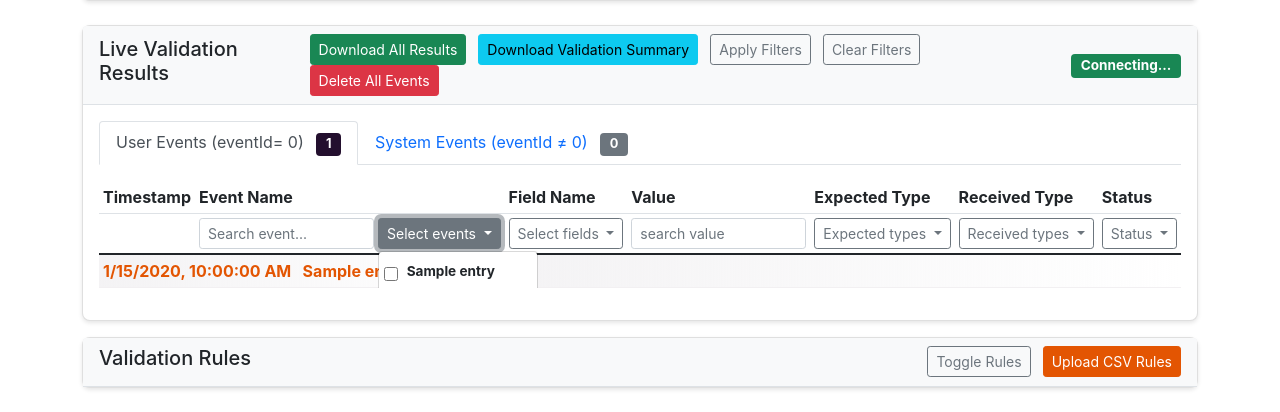
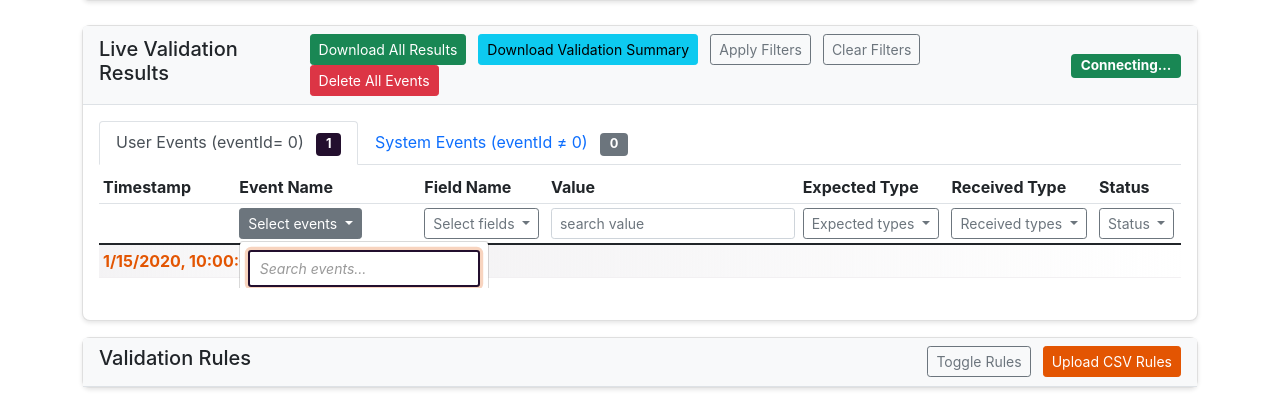
Before and after one commit to Allono07/live_event_validation_netcore, a Flask app: page /app/1 in a window 1280 px wide, after a click on "Select events". Shown: the part 793-1205 px from the top of the page. Run offline with Flask 3, Linux system fonts and the light colour scheme; a user stored in the database is signed in; tables that the repository leaves empty hold one stand-in row (values such as "Sample post"); data that the repository does not hold is empty; some libraries are stand-ins or nearby versions.

Commit message:
search for events

```diff
--- a/app/static/css/custom_brand.css
+++ b/app/static/css/custom_brand.css
@@ -32,3 +32,22 @@
     color: #ff9800;
     background: #2d2301;
 }
+
+/* Event filter dropdown search styling */
+#filterEventSearch {
+    border: 2px solid var(--brand-accent) !important;
+    padding: 0.4rem 0.6rem !important;
+    font-size: 0.875rem !important;
+    background-color: #f9f9f9 !important;
+}
+
+#filterEventSearch:focus {
+    border-color: var(--brand-primary) !important;
+    box-shadow: 0 0 0 0.2rem rgba(227, 85, 2, 0.25) !important;
+    background-color: #fff !important;
+}
+
+#filterEventSearch::placeholder {
+    color: #999 !important;
+    font-style: italic !important;
+}
--- a/app/templates/app_detail.html
+++ b/app/templates/app_detail.html
@@ -198,13 +198,15 @@
                                         <th></th>
                                         <th>
                                             <div class="d-flex">
-                                                <input id="filterEventSearch" class="form-control form-control-sm me-1" placeholder="Search event..." />
                                                 <div class="dropdown">
                                                     <button class="btn btn-outline-secondary btn-sm dropdown-toggle" type="button" id="filterEventDropdownBtn" data-bs-toggle="dropdown" aria-expanded="false">
                                                         Select events
                                                     </button>
-                                                    <div class="dropdown-menu p-2" aria-labelledby="filterEventDropdownBtn" style="max-height:200px;overflow:auto;" id="filterEventContainer">
-                                                        <!-- checkboxes populated here -->
+                                                    <div class="dropdown-menu p-2" aria-labelledby="filterEventDropdownBtn" style="width:250px;" id="filterEventContainer">
+                                                        <input type="text" class="form-control form-control-sm mb-2" id="filterEventSearch" placeholder="Search events..." style="display:none;" />
+                                                        <div id="filterEventCheckboxes" style="max-height:200px;overflow-y:auto;">
+                                                            <!-- checkboxes populated here -->
+                                                        </div>
                                                     </div>
                                                 </div>
                                             </div>
```
Also changed, not shown: app/static/js/app_detail.js (+69 -3 lines).
